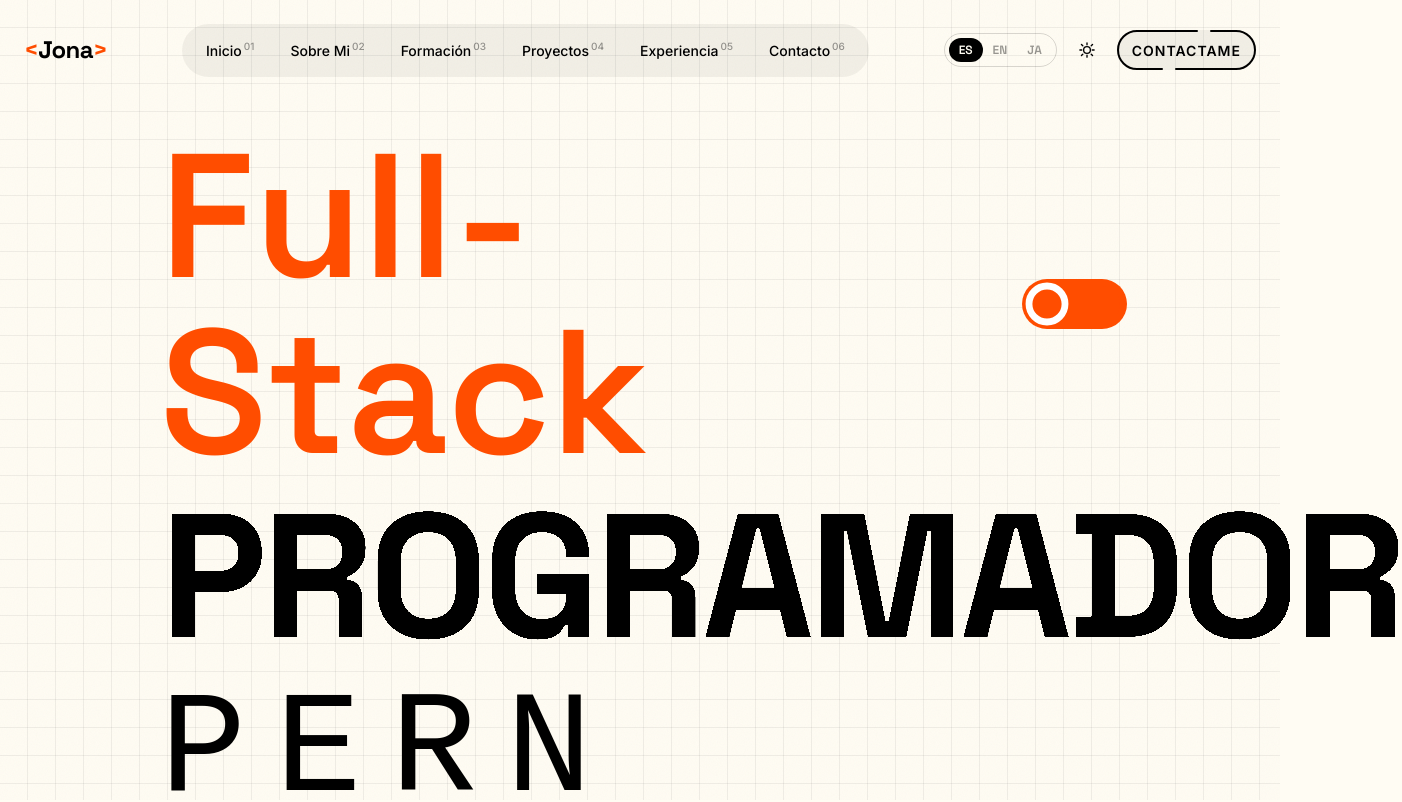
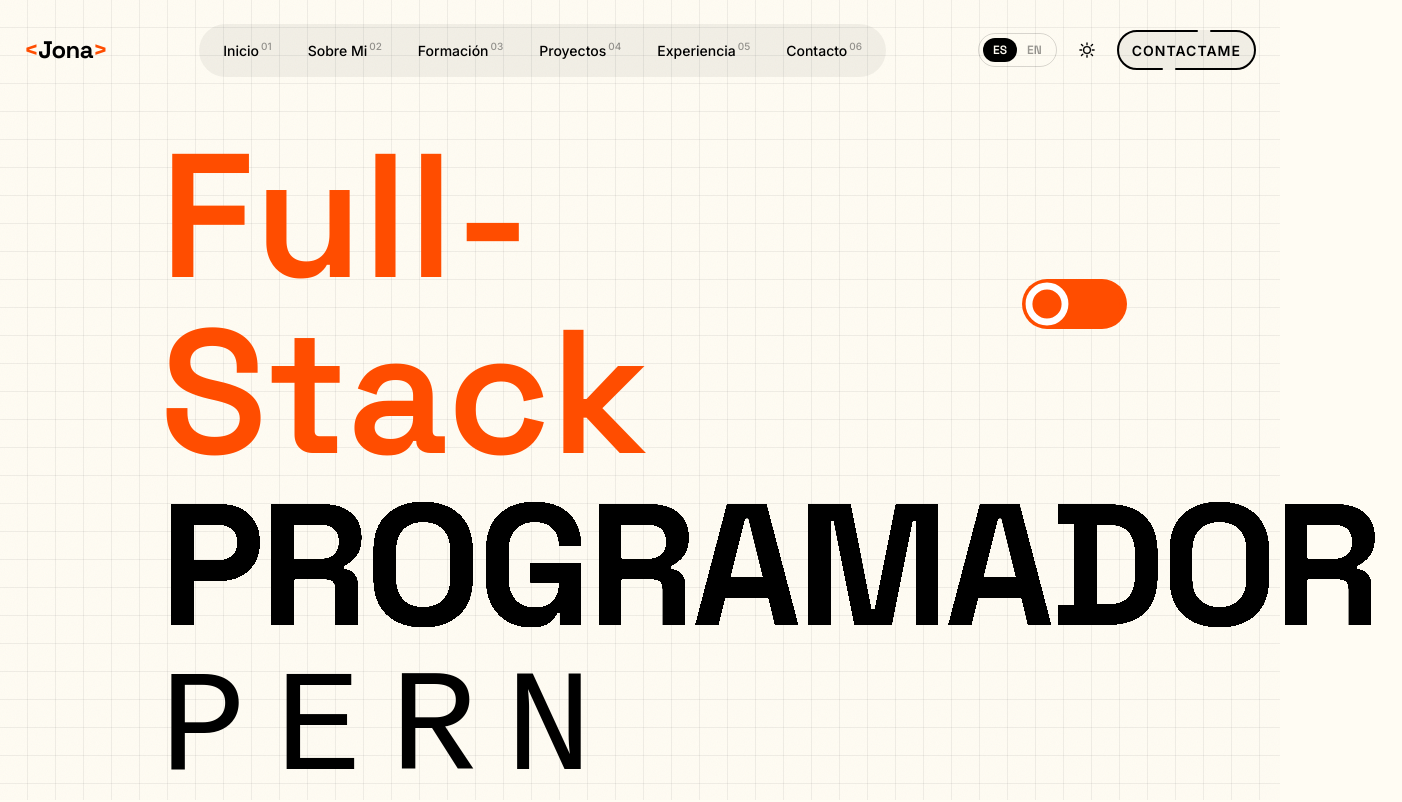
Before and after one commit to Jonatan-Rodriguez/Portfolio, a React (Vite) app: page / in a window 1280 px wide. Shown: the top 802 px of the page, 1402 px wide, since content can reach past the window. Built offline with nearby package versions, Linux system fonts and the light colour scheme; a web font is replaced by a local one.

Commit message:
se realizo cambios en GooeyTextLoop

```diff
--- a/src/components/home/GooeyTextLoop.tsx
+++ b/src/components/home/GooeyTextLoop.tsx
@@ -4,6 +4,8 @@ interface GooeyTextLoopProps {
   words: string[]
   interval?: number
   transitionDuration?: number
+  minSize?: string
+  maxSize?: string
   className?: string
 }
 
@@ -11,10 +13,16 @@ export function GooeyTextLoop({
   words,
   interval = 4000,
   transitionDuration = 1000,
+  minSize = '2.75rem',
+  maxSize = '12rem',
   className = '',
 }: GooeyTextLoopProps) {
   const [index, setIndex] = useState(0)
   const blurAnimRef = useRef<SVGAnimateElement>(null)
+
+  const longestLength = Math.max(...words.map((w) => w.length))
+  const preferredVw = 92 / (longestLength * 0.62)
+  const fontSize = `clamp(${minSize}, ${preferredVw.toFixed(2)}vw, ${maxSize})`
 
   useEffect(() => {
     if (words.length < 2) return
@@ -59,7 +67,7 @@ export function GooeyTextLoop({
       <div
         aria-hidden="true"
         className={`relative grid ${className}`}
-        style={{ filter: 'url(#gooey-text)' }}
+        style={{ filter: 'url(#gooey-text)', fontSize }}
       >
         {words.map((word, i) => (
           <span
--- a/src/components/layout/LangToggle.tsx
+++ b/src/components/layout/LangToggle.tsx
@@ -1,8 +1,8 @@
 import { useState } from 'react'
 
-type Lang = 'ES' | 'EN' | 'JA'
+type Lang = 'ES' | 'EN'
 
-const LANGS: Lang[] = ['ES', 'EN', 'JA']
+const LANGS: Lang[] = ['ES', 'EN']
 
 export function LangToggle() {
   const [lang, setLang] = useState<Lang>('ES')
--- a/src/sections/Home.tsx
+++ b/src/sections/Home.tsx
@@ -17,7 +17,7 @@ export function Home() {
         <h2 aria-label="Developer" className="leading-[0.9]">
           <GooeyTextLoop
             words={['DEVELOPER', 'PROGRAMADOR']}
-            className="font-display font-bold text-ink dark:text-paper text-[16vw] sm:text-7xl md:text-8xl lg:text-9xl xl:text-[11rem] 2xl:text-[12rem] leading-[0.9] tracking-tight"
+            className="font-display font-bold text-ink dark:text-paper leading-[0.9] tracking-tight"
           />
         </h2>
 
```
